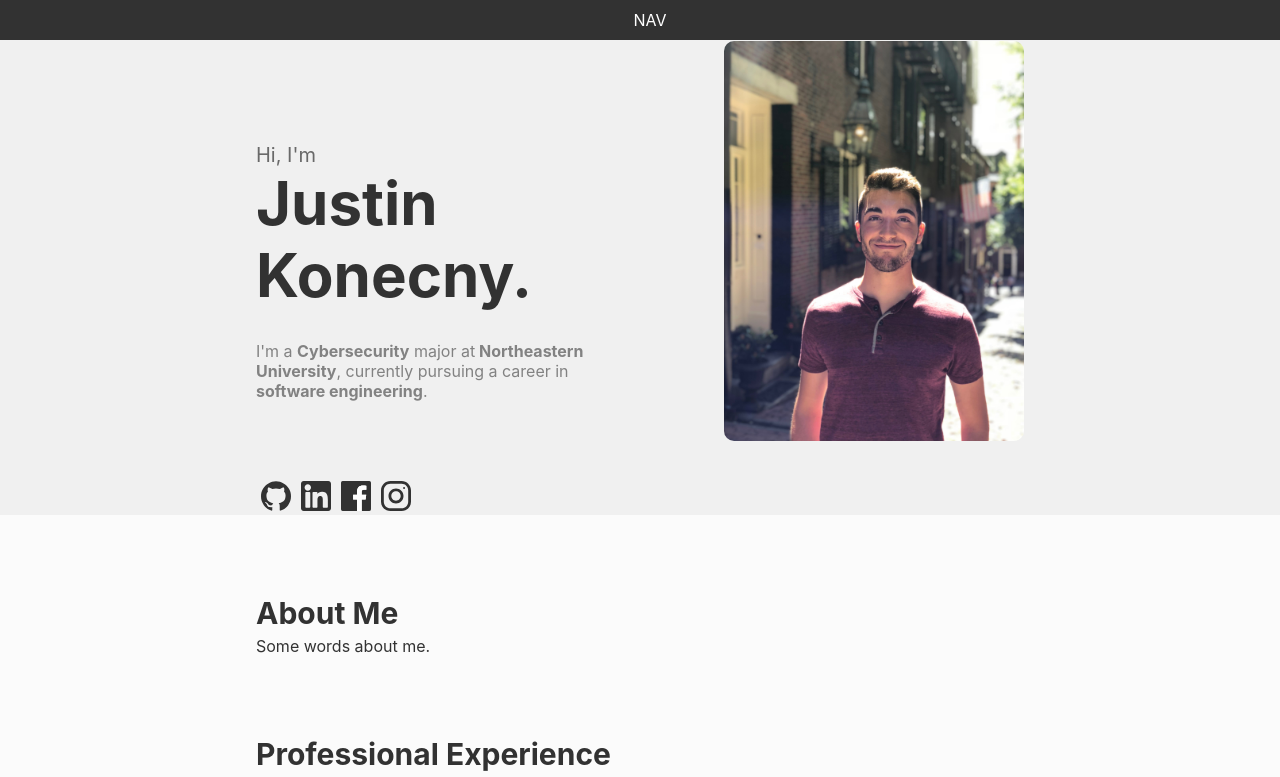
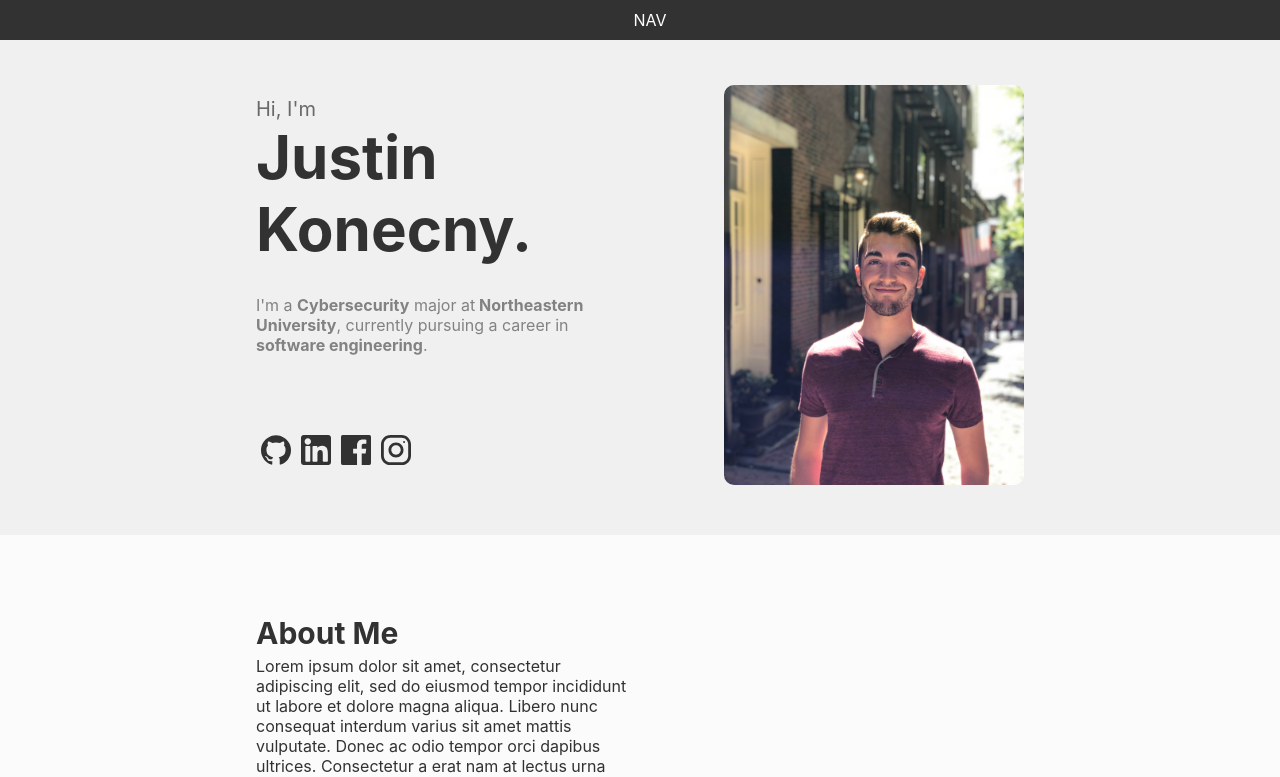
Before and after one commit to justinkonecny/website, a React (Create React App) app: page / in a window 1280 px wide. Shown: the top 777 px of the page. Built offline with nearby package versions, Linux system fonts and the light colour scheme.

Commit message:
Add resize response

```diff
--- a/public/index.html
+++ b/public/index.html
@@ -10,6 +10,9 @@
       user's mobile device or desktop. See https://developers.google.com/web/fundamentals/web-app-manifest/
     -->
     <link rel="manifest" href="%PUBLIC_URL%/manifest.json" />
+    <meta property="og:title" content="Justin Konecny | Software Engineer" />
+    <meta property="og:image" content="%PUBLIC_URL%/favicon.ico" />
+
     <!--
       Notice the use of %PUBLIC_URL% in the tags above.
       It will be replaced with the URL of the `public` folder during the build.
--- a/src/components/Home.js
+++ b/src/components/Home.js
@@ -8,6 +8,8 @@ class Home extends Component {
     constructor(props) {
         super(props);
         this.scrollListener = this.scrollListener.bind(this);
+        this.resizeListener = this.resizeListener.bind(this);
+        this.mobileThreshold = 850;
         this.state = {
             isMobile: false,
             showNavBar: true
@@ -17,27 +19,32 @@ class Home extends Component {
     scrollListener() {
         console.log(window.pageYOffset);
         if (window.pageYOffset > 50) {
-            this.setState({
-                showNavBar: false
-            });
+            this.setState({showNavBar: false});
         } else {
-            this.setState({
-                showNavBar: true
-            });
+            this.setState({showNavBar: true});
+        }
+    }
+
+    resizeListener() {
+        if (window.innerWidth <= this.mobileThreshold && !this.state.isMobile) {
+            this.setState({isMobile: true});
+        } else if (window.innerWidth > this.mobileThreshold && this.state.isMobile) {
+            this.setState({isMobile: false});
         }
     }
 
     componentWillMount() {
-        window.addEventListener('scroll', this.scrollListener)
-        if (window.innerWidth <= 500) {
-            this.setState({
-                isMobile: true
-            });
+        window.addEventListener('scroll', this.scrollListener);
+        window.addEventListener('resize', this.resizeListener);
+
+        if (window.innerWidth <= this.mobileThreshold) {
+            this.setState({isMobile: true});
         }
     }
 
     componentWillUnmount() {
-        window.removeEventListener('scroll', this.scrollListener)
+        window.removeEventListener('scroll', this.scrollListener);
+        window.removeEventListener('resize', this.resizeListener);
     }
 
     render() {
@@ -61,15 +68,15 @@ class Home extends Component {
                     <div className='about-me'>
                         <h3>About Me</h3>
                         <p>
-                            Some words about me.
+                            Lorem ipsum dolor sit amet, consectetur adipiscing elit, sed do eiusmod tempor incididunt ut labore et dolore magna aliqua. Libero nunc consequat interdum varius sit amet mattis vulputate. Donec ac odio tempor orci dapibus ultrices. Consectetur a erat nam at lectus urna duis convallis convallis. Nisi porta lorem mollis aliquam ut porttitor leo a diam. Feugiat nibh sed pulvinar proin. Turpis in eu mi bibendum neque egestas congue quisque. Adipiscing elit duis tristique sollicitudin nibh sit. Nisi lacus sed viverra tellus in. Amet luctus venenatis lectus magna fringilla urna porttitor rhoncus. Ridiculus mus mauris vitae ultricies. Consectetur adipiscing elit ut aliquam purus sit amet luctus venenatis. Volutpat odio facilisis mauris sit amet massa vitae. Viverra adipiscing at in tellus integer feugiat scelerisque varius morbi.
                         </p>
                         <h3>Professional Experience</h3>
                         <p>
-                            Some work stuff here.
+                            Vivamus arcu felis bibendum ut tristique. Ipsum dolor sit amet consectetur adipiscing elit. Hendrerit gravida rutrum quisque non tellus. Iaculis urna id volutpat lacus laoreet. Tempor nec feugiat nisl pretium fusce id velit ut tortor. Orci sagittis eu volutpat odio facilisis mauris sit. Nisl nisi scelerisque eu ultrices vitae auctor eu augue ut. Sit amet purus gravida quis. Arcu felis bibendum ut tristique et egestas. Dolor morbi non arcu risus. Auctor urna nunc id cursus metus. Et netus et malesuada fames ac turpis egestas maecenas pharetra. Dictum at tempor commodo ullamcorper a lacus vestibulum sed.
                         </p>
                         <h3>Software Projects</h3>
                         <p>
-                            Some project stuff here.
+                            Risus nec feugiat in fermentum posuere urna. Sodales ut etiam sit amet nisl. A erat nam at lectus urna duis convallis convallis tellus. Bibendum neque egestas congue quisque egestas. Eu consequat ac felis donec. Dictum at tempor commodo ullamcorper a lacus vestibulum. Pulvinar etiam non quam lacus suspendisse faucibus. Congue mauris rhoncus aenean vel elit scelerisque. Vulputate mi sit amet mauris commodo. Sit amet mattis vulputate enim nulla. Nibh mauris cursus mattis molestie a. Etiam sit amet nisl purus in mollis nunc sed id. Molestie nunc non blandit massa enim nec dui nunc. Vestibulum mattis ullamcorper velit sed ullamcorper morbi tincidunt ornare. Nibh sed pulvinar proin gravida hendrerit lectus a.
                         </p>
                     </div>
                 </div>
@@ -79,16 +86,12 @@ class Home extends Component {
 }
 
 class ProfileImage extends Component {
-    constructor(props) {
-        super(props);
-    }
-
     render() {
         if (this.props.isMobile) {
             return null;
         } else {
             return (
-                <div className='intro-profile-mobile'>
+                <div className='intro-profile'>
                     <img src={profile} className='profile-img' alt='logo'/>
                 </div>
             );
--- a/src/components/Icons.js
+++ b/src/components/Icons.js
@@ -19,7 +19,7 @@ class Icons extends Component {
             return null;
         } else {
             return (
-                <div style={{'margin': '75px 0'}}>
+                <div style={{'margin': '75px 0 0 0'}}>
                     <a href='https://github.com/justinkonecny/' target='_blank' rel='noopener noreferrer'>
                         <img className='icon' src={github} alt='github' style={this.iconStyle}/>
                     </a>
--- a/src/components/NavBar.js
+++ b/src/components/NavBar.js
@@ -2,10 +2,6 @@ import React, { Component } from 'react';
 import '../css/NavBar.css';
 
 class NavBar extends Component {
-    constructor(props) {
-        super(props);
-    }
-
     render() {
         return (
             <div className={this.props.display ? 'nav' : 'nav hide'}>
--- a/src/css/Home.css
+++ b/src/css/Home.css
@@ -29,10 +29,10 @@ p {
 
 .intro {
   background-color: #f0f0f0;
-  margin-top: 15px;
+  margin-top: 35px;
   display: flex;
   width: 100%;
-  height: 500px;
+  min-height: 500px;
 }
 
 .intro-mobile {
@@ -43,7 +43,7 @@ p {
 }
 
 .intro-text {
-   margin: 10vw 10vw 10vw 20vw;
+   margin: auto 10vw auto 20vw;
    width: 40vw;
    text-align: left;
  }
@@ -56,13 +56,16 @@ p {
 
 .intro-profile {
   width: 60vw;
-  text-align: right;
+  display: flex;
+  align-items: center;
+
 }
 
 .profile-img {
-  margin: 2vw 20vw 0 0;
+  margin: auto 20vw auto 0;
+  border-radius: 10px;
+  display: block;
   width: 300px;
-  border-radius: 10px;
 }
 
 .body {
--- a/src/css/Icons.css
+++ /dev/null
@@ -1,5 +0,0 @@
-
-
-.icon:hover {
-    fill: white;
-}
--- a/src/css/NavBar.css
+++ b/src/css/NavBar.css
@@ -4,22 +4,14 @@
     padding: 10px;
     position: fixed;
     width: 100vw;
+    transform: translateY(0px);
+    transition-timing-function: ease-in-out;
+    transition-duration: 150ms;
     top: 0;
 }
 
 .hide {
-    animation-name: fadeOut;
-    animation-iteration-count: 1;
-    animation-timing-function: ease-in;
-    animation-duration: 0.15s;
-    opacity: 0;
+    transform: translateY(-50px);
+    transition-timing-function: ease-in-out;
+    transition-duration: 150ms;
 }
-
-@keyframes fadeOut {
-    0% {
-        opacity: 1;
-    }
-    100% {
-        opacity: 0;
-    }
-}
```
Also changed, not shown: src/resources/flogo.svg, 1 other file (tests, documents, lock files or other folders).
